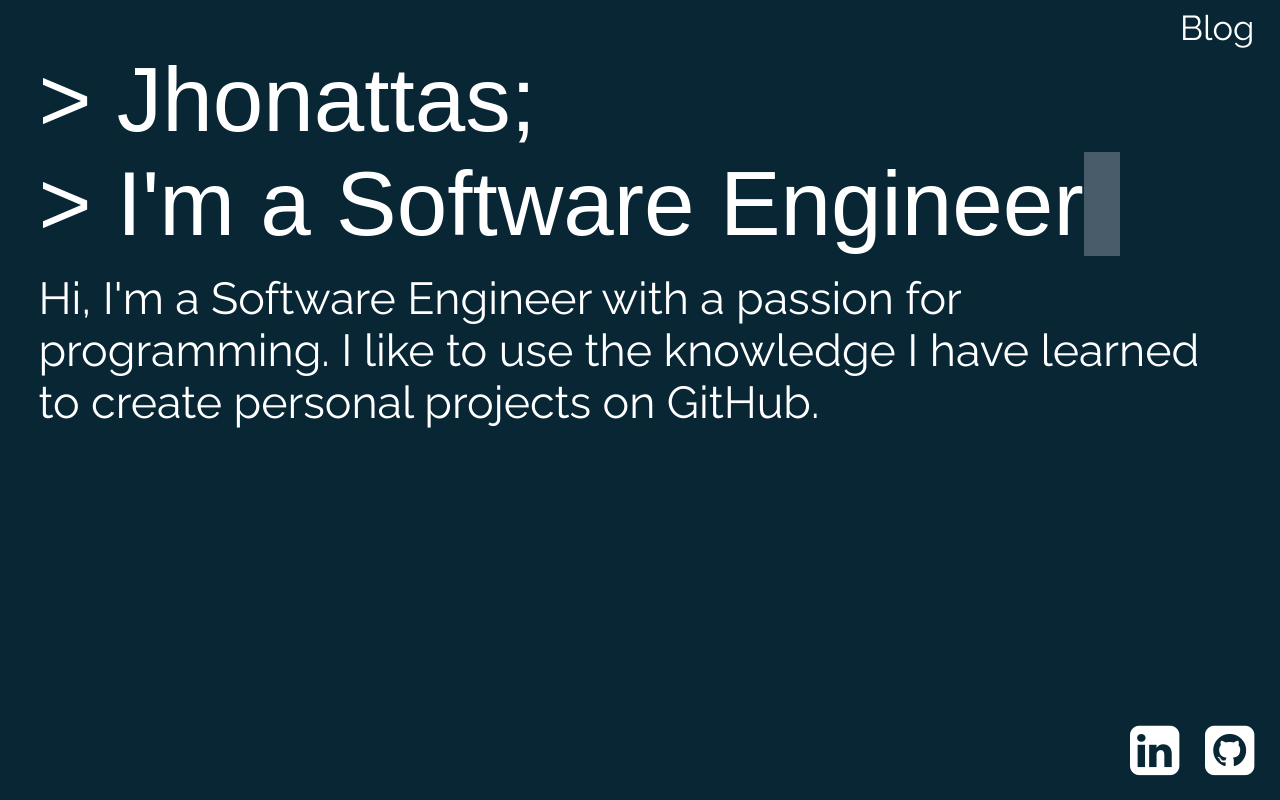
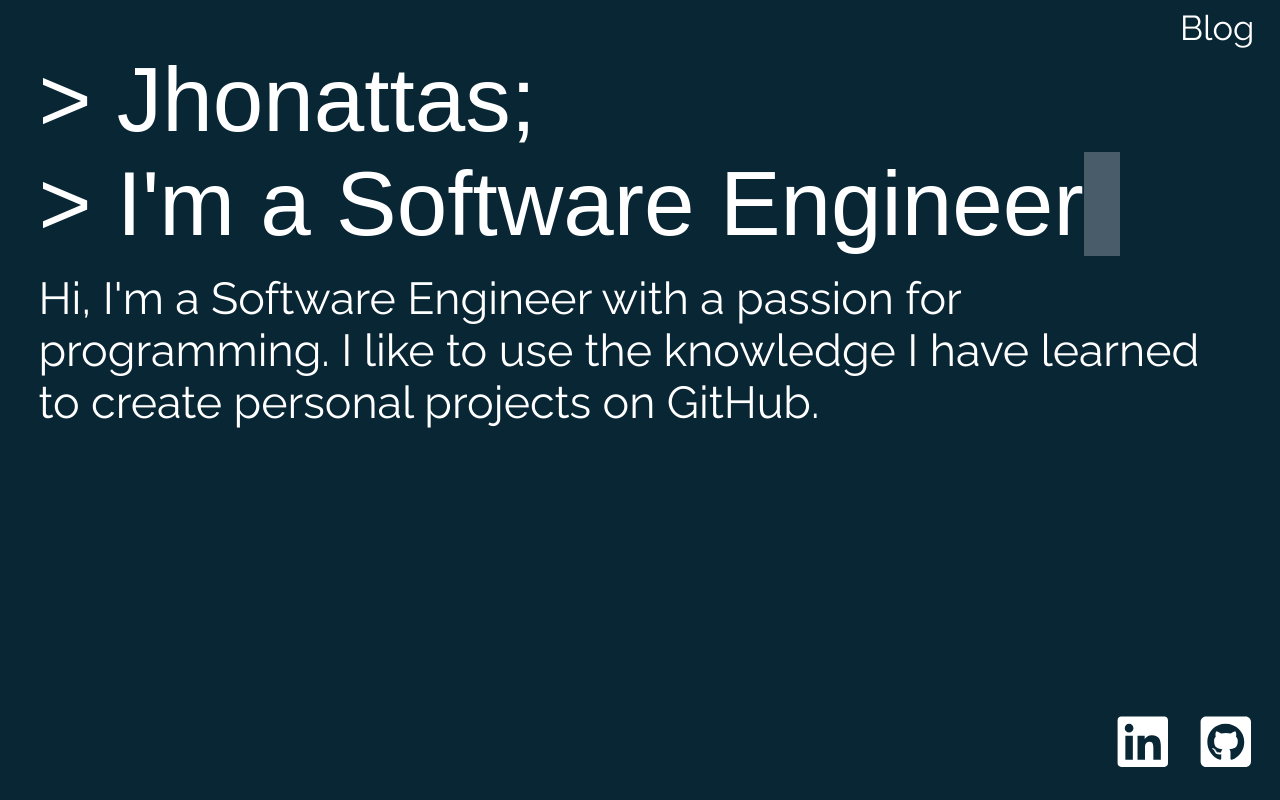
Before and after one commit to JhonattasFerreira/my-site, a Next.js app: page / in a window 1280 px wide. Built offline with nearby package versions, Linux system fonts and the light colour scheme; a web font is replaced by a local one.

Commit message:
change font awesome to react-icons

```diff
--- a/components/PostFrontmatter/index.js
+++ b/components/PostFrontmatter/index.js
@@ -5,6 +5,8 @@
 import Link from "next/link";
 import FormatDate from "../../helpers/FormatDate";
 import styles from "./PostFrontmatter.module.css";
+import { FaGithubSquare } from "react-icons/fa";
+import { FaLinkedin } from "react-icons/fa";
 
 const REGEX_PT_BR = /\/pt-br$/;
 
@@ -63,7 +65,7 @@
           href="https://www.linkedin.com/in/jhonattasferreira/"
           aria-label="Go to my LinkedIn profile"
         >
-          <i className="fa fa-linkedin-square"></i>
+          <FaLinkedin />
         </a>
 
         <a
@@ -71,7 +73,7 @@
           href="https://github.com/JhonattasFerreira"
           aria-label="Go to my GitHub profile"
         >
-          <i className="fa fa-github-square"></i>
+          <FaGithubSquare />
         </a>
       </footer>
     </div>
--- a/package.json
+++ b/package.json
@@ -14,6 +14,7 @@
     "next": "^14.2.2",
     "react": "^18.2.0",
     "react-dom": "^18.2.0",
+    "react-icons": "^5.2.1",
     "react-syntax-highlighter": "^15.5.0"
   },
   "devDependencies": {
--- a/pages/_document.js
+++ b/pages/_document.js
@@ -18,10 +18,6 @@
           href="https://fonts.googleapis.com/css2?family=Raleway:ital,wght@0,100..900;1,100..900&display=swap"
           rel="stylesheet"
         />
-        <link
-          rel="stylesheet"
-          href="https://cdnjs.cloudflare.com/ajax/libs/font-awesome/4.7.0/css/font-awesome.min.css"
-        ></link>
       </Head>
       <body>
         <Main />
--- a/pages/index.js
+++ b/pages/index.js
@@ -2,6 +2,8 @@
 
 import NavItem from "../components/NavItem";
 import { SEO } from "../components/Seo";
+import { FaGithubSquare } from "react-icons/fa";
+import { FaLinkedin } from "react-icons/fa";
 
 const Index = () => (
   <div className={styles.container}>
@@ -33,7 +35,7 @@
         href="https://www.linkedin.com/in/jhonattasferreira/"
         aria-label="Go to my LinkedIn profile"
       >
-        <i className="fa fa-linkedin-square"></i>
+        <FaLinkedin />
       </a>
 
       <a
@@ -41,7 +43,7 @@
         href="https://github.com/JhonattasFerreira"
         aria-label="Go to my GitHub profile"
       >
-        <i className="fa fa-github-square"></i>
+        <FaGithubSquare />
       </a>
     </footer>
   </div>
```
Also changed, not shown: 1 other file (tests, documents, lock files or other folders).
